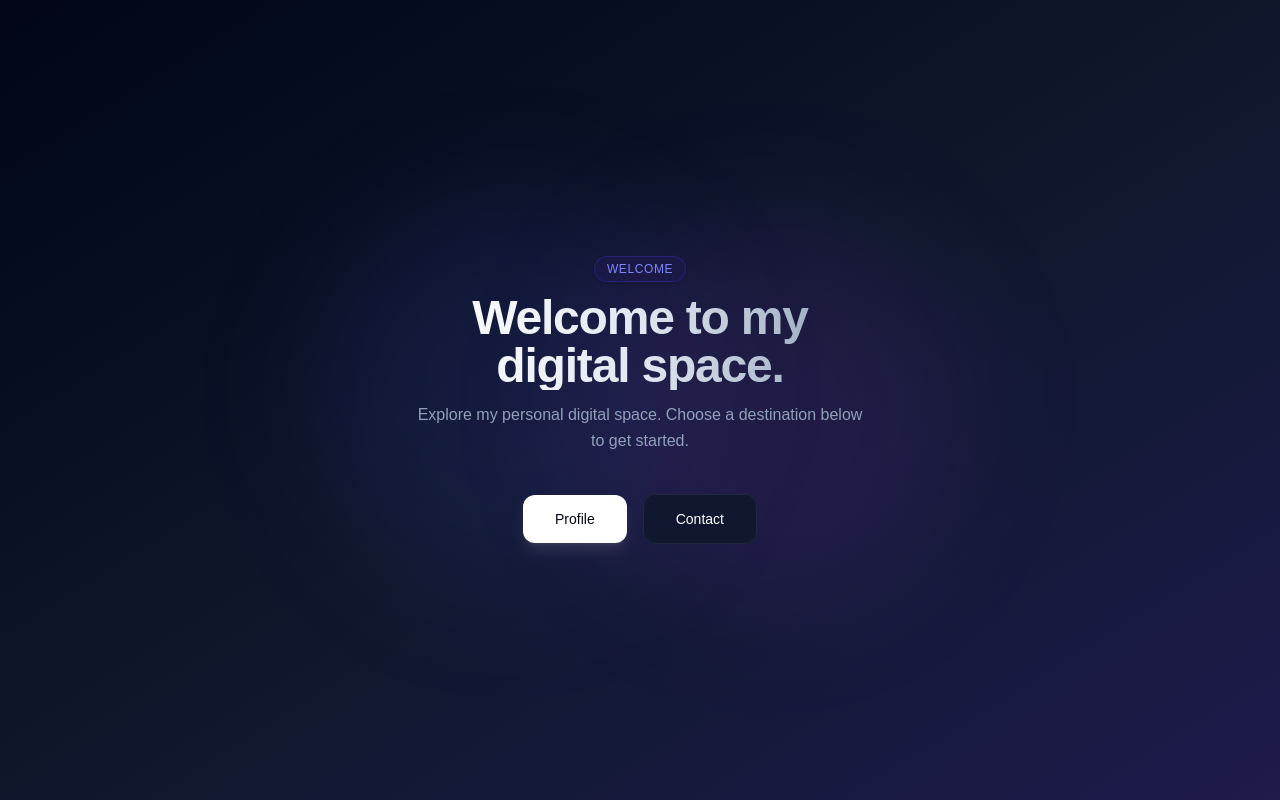
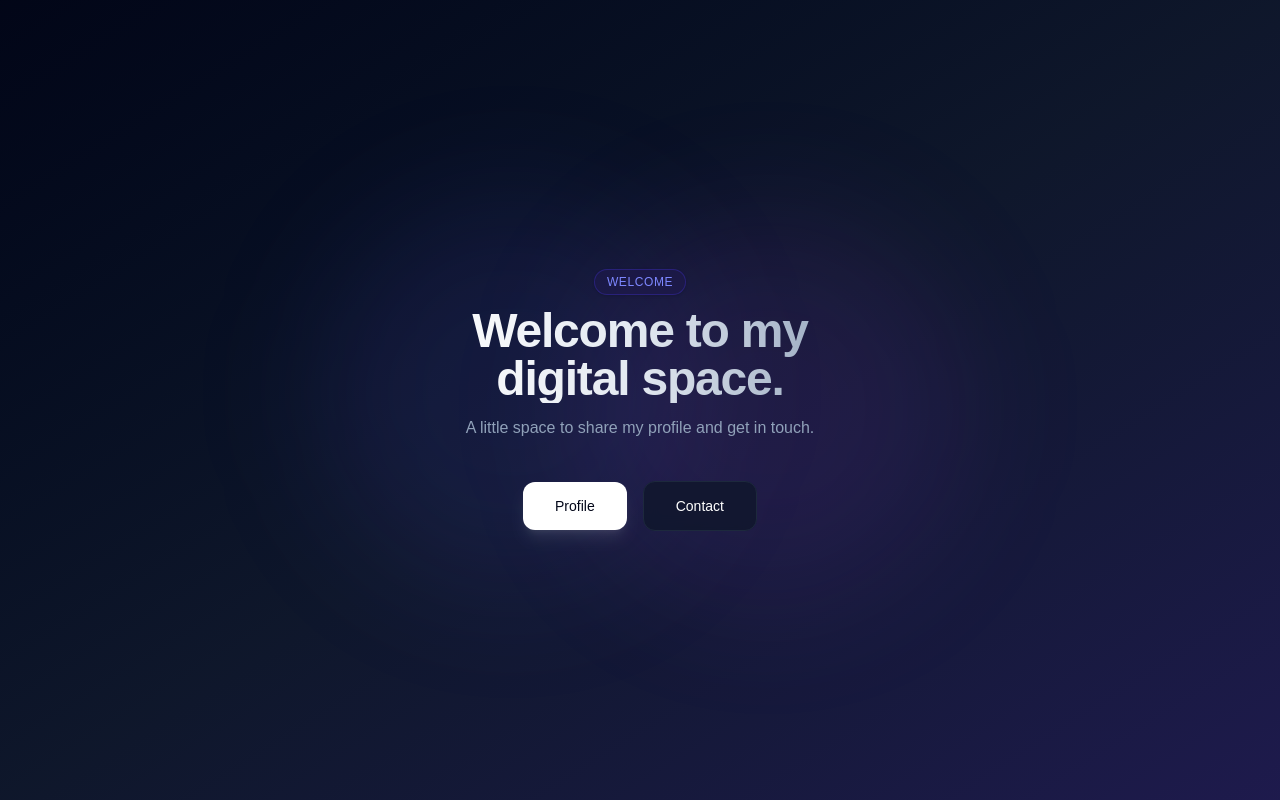
Before and after one commit to marcjosephdereal-GIT/Krixo, a Next.js app: page / in a window 1280 px wide. Built offline with nearby package versions, Linux system fonts and the light colour scheme.

Commit message:
Refine homepage description

```diff
--- a/src/app/page.js
+++ b/src/app/page.js
@@ -18,8 +18,7 @@ export default function Home() {
             Welcome to my digital space.
           </h1>
           <p className="text-slate-400 text-sm sm:text-base leading-relaxed">
-            Explore my personal digital space. Choose a destination below to get
-            started.
+            A little space to share my profile and get in touch.
           </p>
         </div>
 
```
